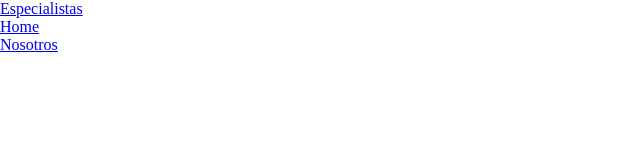
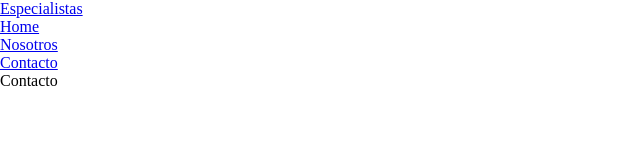
Before and after one commit to franhii/centrosib, a React (Create React App) app in the folder views/: page /contacto in a window 1280 px wide. Shown: the top 160 px of the page, without its empty margins (0-640 px from the left). Built offline with nearby package versions, Linux system fonts and the light colour scheme.

Commit message:
agregue pagina de contacto

```diff
--- a/views/src/Components/Navbar/NavLinks.jsx
+++ b/views/src/Components/Navbar/NavLinks.jsx
@@ -1,12 +1,14 @@
 import { Route, Routes } from "react-router-dom"
-import { Especialistas } from '../../Pages'
-import { Nosotros } from "../../Pages"
+import { Especialistas, Contacto, Nosotros } from '../../Pages'
 const PagesRoutes = () => {
 	return (
 		<div>
 			<Routes>
 				<Route path="/especialistas"
 					element={<Especialistas />}
+				/>
+				<Route path="/contacto"
+					element={<Contacto />}
 				/>
 				<Route path="/"
 					element={""}
--- a/views/src/Components/Navbar/Navbar.jsx
+++ b/views/src/Components/Navbar/Navbar.jsx
@@ -36,6 +36,9 @@ const Navbar = () => {
             </li>  <li>
               <NavLink to="/nosotros">Nosotros</NavLink>
             </li>
+            <li>
+              <NavLink to="/contacto">Contacto</NavLink>
+            </li>
           </ul>
         </nav>
       </div>
--- /dev/null
+++ b/views/src/Pages/Contacto/Contacto.jsx
@@ -0,0 +1,10 @@
+import React from 'react'
+import "./Contacto.css"
+
+const Contacto = () => {
+  return (
+    <div>Contacto</div>
+  )
+}
+
+export default Contacto
--- a/views/src/Pages/index.js
+++ b/views/src/Pages/index.js
@@ -2,3 +2,4 @@ export { default as Especialistas } from './Especialistas/Especialistas.jsx';
 export {default as Home } from './Home/Home.jsx';
 export {default as Nosotros } from './Nosotros/Nosotros.jsx';
 export {default as Skills } from './Skills/Skills.jsx';
+export {default as Contacto} from './Contacto/Contacto.jsx'
```
Also changed, not shown: views/src/Pages/Contacto/Contacto.css (added).
